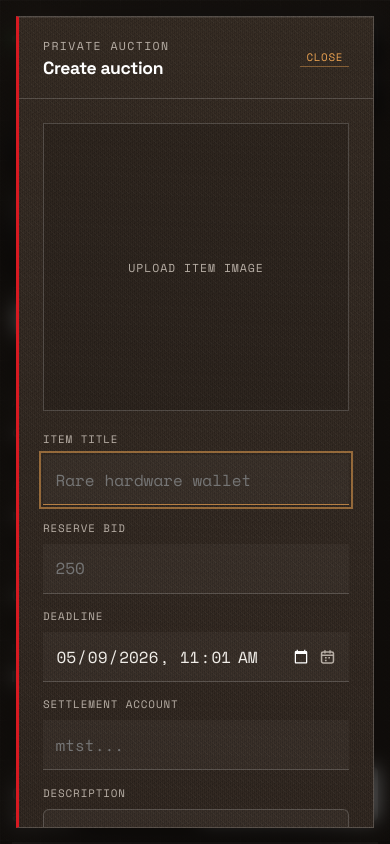
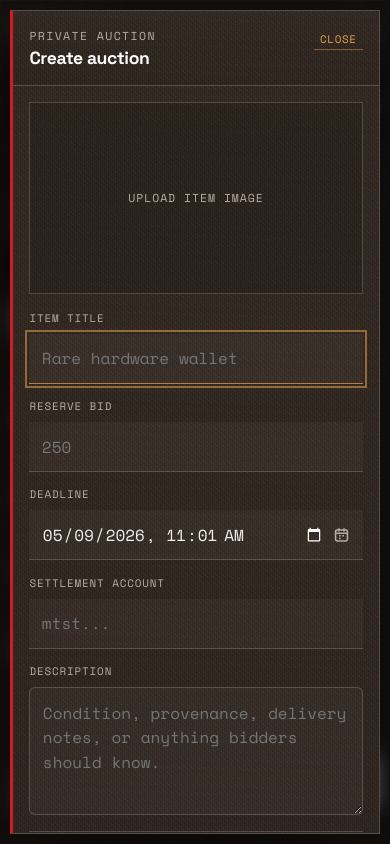
Before and after one commit to ELLA0VICTOR/midbid, a React (Vite) app: page / in a window 390 px wide. Both pictures are taken after a click on the button "CREATE AUCTION". Shown: the top 844 px of the page. Built offline with nearby package versions, Linux system fonts and the light colour scheme; no server answers; the database is empty; a web font is replaced by a local one.

Commit message:
Make MidBid mobile responsive

```diff
--- a/src/App.css
+++ b/src/App.css
@@ -3396,3 +3396,357 @@ html[data-theme="light"] .image-upload {
     min-height: 18rem;
   }
 }
+
+/* Mobile production pass */
+@media (max-width: 840px) {
+  .wrap {
+    width: 100%;
+    padding: 1rem clamp(0.85rem, 4vw, 1.25rem) 2.5rem;
+  }
+
+  .topbar {
+    display: grid;
+    grid-template-columns: 1fr;
+    align-items: stretch;
+    gap: 0.75rem;
+  }
+
+  .network-readout {
+    min-width: 0;
+  }
+
+  .network-readout span {
+    min-width: 0;
+    overflow: hidden;
+    text-overflow: ellipsis;
+    white-space: nowrap;
+  }
+
+  .topbar-actions {
+    display: grid;
+    grid-template-columns: minmax(0, 1fr) 44px minmax(5rem, 0.42fr) minmax(5rem, 0.42fr);
+    gap: 0.5rem;
+    width: 100%;
+  }
+
+  .wallet-menu,
+  .wallet-button,
+  .topbar-actions > button,
+  .theme-toggle {
+    min-width: 0;
+    width: 100%;
+  }
+
+  .wallet-button {
+    max-width: none;
+  }
+
+  .wallet-dropdown {
+    left: 0;
+    right: auto;
+    width: min(calc(100vw - 2rem), 16rem);
+  }
+
+  .window-chrome {
+    width: 100%;
+    max-width: 17rem;
+    margin-bottom: 1.4rem;
+  }
+
+  .hero-panel {
+    grid-template-columns: 1fr;
+    gap: 1.25rem;
+    padding-bottom: 1.5rem;
+    margin-bottom: 1.8rem;
+  }
+
+  .brand-block {
+    display: grid;
+    grid-template-columns: auto minmax(0, 1fr);
+    align-items: center;
+  }
+
+  .brand-block h1 {
+    overflow-wrap: anywhere;
+  }
+
+  .account-strip {
+    grid-template-columns: repeat(2, minmax(0, 1fr));
+    border-bottom: 1px solid var(--border-visible);
+  }
+
+  .data-line,
+  .data-line + .data-line {
+    min-width: 0;
+    min-height: 4.25rem;
+    padding: 0.85rem 0.85rem 0.85rem 0;
+    border-left: 0;
+    border-bottom: 1px solid var(--border);
+  }
+
+  .data-line:nth-child(even) {
+    padding-left: 0.85rem;
+    border-left: 1px solid var(--border);
+  }
+
+  .auction-main-column {
+    display: grid;
+    gap: 1.4rem;
+    min-width: 0;
+  }
+
+  .auction-studio {
+    padding: 1.25rem 0;
+  }
+
+  .studio-heading,
+  .panel-heading,
+  .panel-heading.compact {
+    min-height: 0;
+    gap: 1rem;
+  }
+
+  .panel-heading h2,
+  .studio-heading h2 {
+    overflow-wrap: anywhere;
+  }
+
+  .studio-create {
+    justify-self: stretch;
+  }
+
+  .created-auction-card {
+    padding: 0.9rem;
+  }
+
+  .created-auction-grid {
+    grid-template-columns: repeat(2, minmax(0, 1fr));
+  }
+
+  .auction-summary-actions {
+    gap: 0.75rem;
+  }
+
+  .auction-summary-actions .secondary-action {
+    width: 100%;
+  }
+
+  .modal-backdrop {
+    align-items: start;
+    padding: 0.65rem;
+    overflow-y: auto;
+  }
+
+  .auction-create-modal,
+  .bid-modal,
+  .settlement-modal {
+    width: 100%;
+    max-width: 100%;
+    max-height: calc(100svh - 1.3rem);
+  }
+
+  .modal-heading {
+    position: sticky;
+    top: 0;
+    z-index: 2;
+    padding: 1rem;
+    background-color: var(--surface);
+    background-image: var(--leather);
+  }
+
+  .auction-create-form {
+    grid-template-columns: 1fr;
+    gap: 1rem;
+    padding: 1rem;
+  }
+
+  .image-upload {
+    min-height: 14rem;
+  }
+
+  .modal-footer {
+    display: grid;
+    gap: 0.8rem;
+  }
+
+  .bid-action-form,
+  .manual-candidate-form {
+    gap: 0.9rem;
+  }
+
+  .reveal-stage {
+    min-height: 15rem;
+  }
+
+  .winner-meta-grid {
+    grid-template-columns: 1fr;
+  }
+
+  .winner-meta {
+    min-height: 4.25rem;
+  }
+
+  .inbox-row {
+    grid-template-columns: minmax(0, 1fr);
+    gap: 0.65rem;
+    padding: 0.85rem 0;
+  }
+
+  .inbox-row button {
+    width: 100%;
+  }
+}
+
+@media (max-width: 560px) {
+  input,
+  select,
+  textarea {
+    font-size: 16px;
+  }
+
+  .topbar-actions {
+    grid-template-columns: minmax(0, 1fr) 44px;
+  }
+
+  .topbar-actions > .topbar-action:not(.icon-only),
+  .topbar-actions > .theme-toggle {
+    grid-column: span 1;
+  }
+
+  .app-mark {
+    width: 64px;
+    height: 64px;
+    flex-basis: 64px;
+    border-radius: 16px;
+  }
+
+  .app-mark svg {
+    width: 50px;
+    height: 50px;
+  }
+
+  .account-strip,
+  .created-auction-grid,
+  .winner-meta-grid,
+  .studio-metrics,
+  .commitment-row {
+    grid-template-columns: 1fr;
+  }
+
+  .data-line,
+  .data-line + .data-line,
+  .data-line:nth-child(even) {
+    padding-left: 0;
+    padding-right: 0;
+    border-left: 0;
+  }
+
+  .created-auction-head {
+    grid-template-columns: 1fr;
+  }
+
+  .created-auction-thumb {
+    width: 100%;
+    aspect-ratio: 16 / 9;
+  }
+
+  .created-auction-title h3 {
+    white-space: normal;
+  }
+
+  .created-auction-title p {
+    -webkit-line-clamp: 3;
+  }
+
+  .created-auction-countdown strong {
+    font-size: clamp(2.05rem, 12vw, 3.3rem);
+  }
+
+  .auction-card-cell {
+    min-height: 3.85rem;
+    padding: 0.75rem 0;
+    background: transparent;
+    border-bottom: 1px solid var(--border);
+  }
+
+  html[data-theme="light"] .auction-card-cell {
+    background: transparent;
+  }
+
+  .modal-heading {
+    align-items: start;
+  }
+
+  .modal-close {
+    padding-top: 0.25rem;
+  }
+
+  .image-upload {
+    min-height: 12rem;
+  }
+
+  .winner-reveal-topline {
+    display: grid;
+    gap: 0.4rem;
+  }
+
+  .winner-reveal-topline small {
+    text-align: left;
+  }
+
+  .winner-amount {
+    font-size: clamp(2.6rem, 18vw, 4.2rem);
+  }
+
+  .toast {
+    right: 0.65rem;
+    bottom: 0.65rem;
+    width: calc(100% - 1.3rem);
+    align-items: start;
+  }
+
+  .operation-modal {
+    padding: 0.75rem;
+  }
+
+  .operation-box {
+    grid-template-columns: 1fr;
+    justify-items: start;
+  }
+}
+
+@media (max-width: 400px) {
+  .wrap {
+    padding-left: 0.7rem;
+    padding-right: 0.7rem;
+  }
+
+  .topbar-actions {
+    grid-template-columns: 1fr 40px;
+    gap: 0.4rem;
+  }
+
+  .topbar-action,
+  .theme-toggle {
+    min-height: 38px;
+    padding: 0.35rem 0.55rem;
+    font-size: 0.66rem;
+  }
+
+  .topbar-action.icon-only {
+    width: 40px;
+  }
+
+  .brand-block {
+    grid-template-columns: 1fr;
+  }
+
+  .created-auction-card,
+  .winner-reveal-card {
+    padding: 0.75rem;
+  }
+
+  .auction-tabs button {
+    padding: 0 0.55rem;
+  }
+}
```
